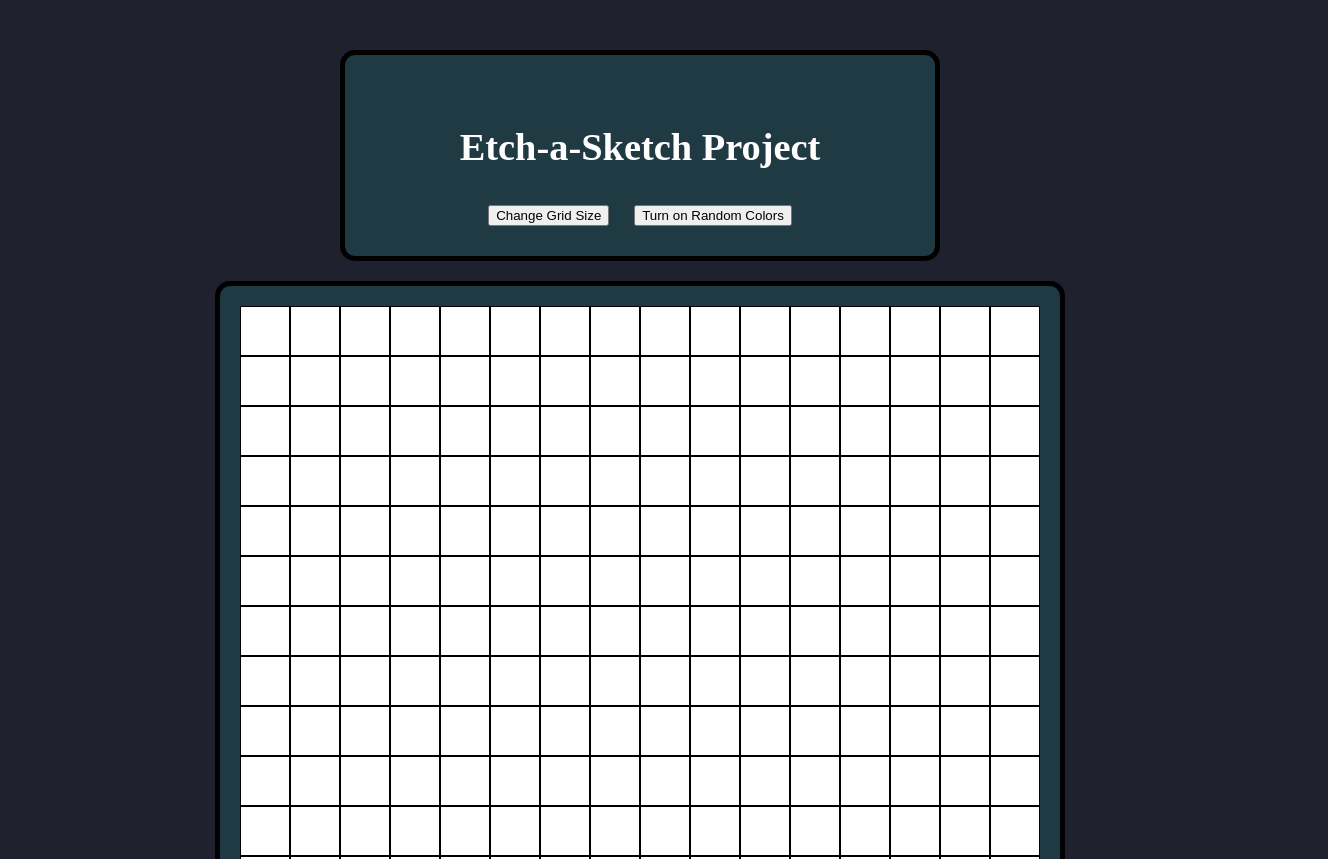
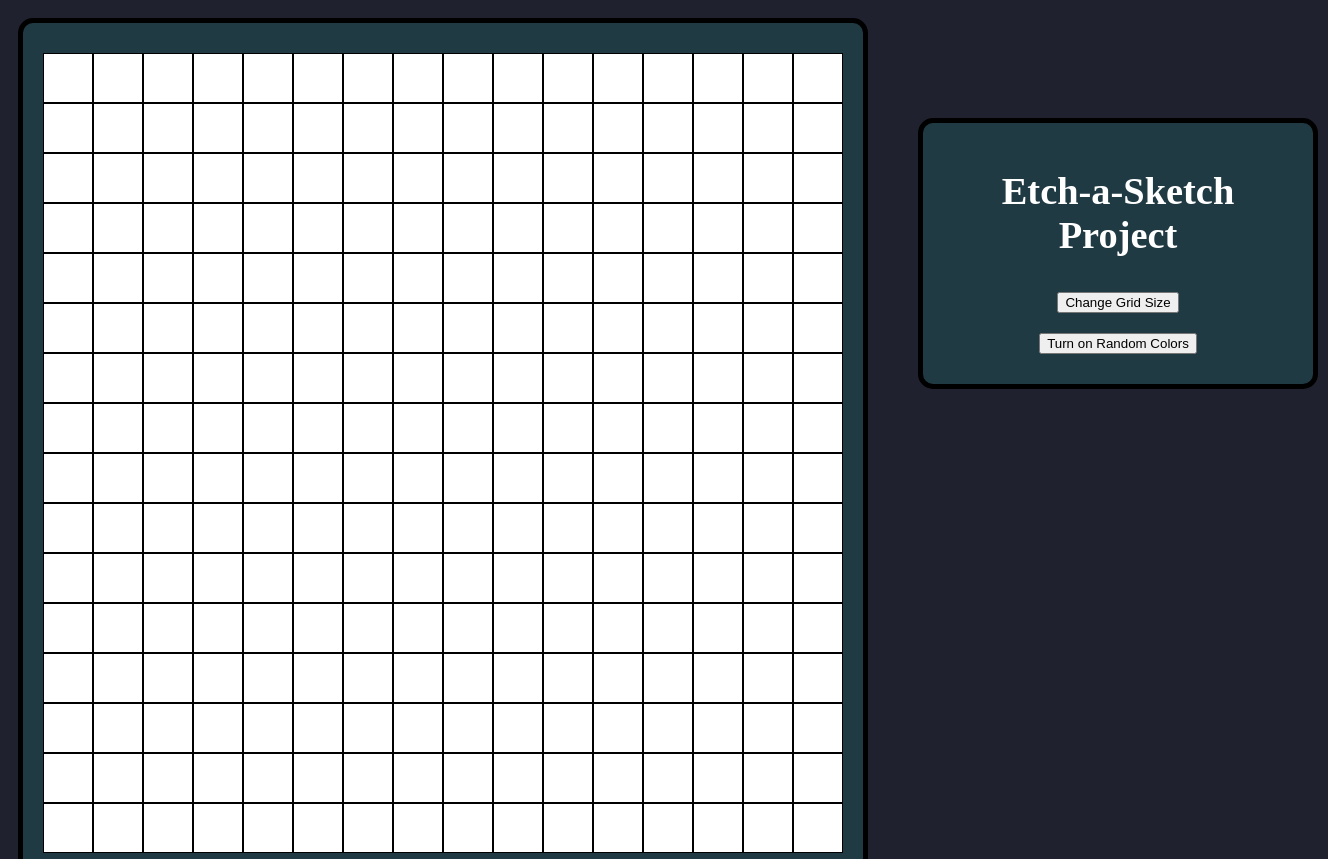
Before and after one commit to jachimaru/etch-a-sketch-project, a plain HTML site: page index.html in a window 1280 px wide. Shown: the top 859 px of the page, 1328 px wide, since content can reach past the window. Drawn offline with Linux system fonts and the light colour scheme.

Commit message:
fixed sizing issue

```diff
--- a/css/style.css
+++ b/css/style.css
@@ -17,20 +17,23 @@ body {
 main {
     justify-content: center;
     align-content: center;
-    margin-block: 20px;
     text-align: center;
     padding: 10px;
     inline-size: fit-content;
     margin-inline: auto; /* This centers the box */
+    display: grid;
+    grid-template-columns: auto auto;
+    column-gap: 50px;
 }
 
 h1 {
-    margin-block-start: 50px;
     color: white;
 }
 
 button {
     margin: 10px;
+    max-width: fit-content;
+    margin-inline: auto;
 }
 
 .border {
@@ -38,6 +41,7 @@ button {
     border-radius: 15px;
     padding: 20px;
     background-color: #203a44;
+    height: fit-content;
 }
 
 .title {
@@ -45,7 +49,10 @@ button {
     border-radius: 15px;
     padding: 20px;
     background-color: #203a44;
-    margin: 20px;
-    width: 600px;
+    margin-block-end: 600px;
+    margin-block-start: 100px;
+    width: 400px;
     margin-inline: auto;
+    display: grid;
+    grid-template-rows: auto auto auto;
 }
--- a/etch-a-sketch.js
+++ b/etch-a-sketch.js
@@ -1,11 +1,13 @@
 const container = document.querySelector("#container");
-const boxAttribute = "border: solid 1px black; background: white; height: 50px; width: 50px";
 let randomOn = false;
 let color = 'black';
 let gridAmount = 16
+const gridRoot = Math.sqrt(gridAmount)
 const gridAmountSquared = Math.pow(gridAmount, 2);
-const dimensions = gridAmount * 50;
-container.setAttribute("style", "display: flex; flex-wrap: wrap; margin-inline: auto; width:"+ dimensions + "px");
+const dimensions = 800;
+let boxSize = dimensions / gridAmount
+let boxAttribute = "border: solid 1px black; background: white; flex: 0 0 auto; width:"+ boxSize + "px; height:"+ boxSize + "px";
+container.setAttribute("style", "display: flex; flex-wrap: wrap; margin: 10px; margin-inline: auto; width:"+ dimensions + "px; height:"+ dimensions + "px"); //
 const btn = document.querySelector("#button");
 const randomButton = document.querySelector("#randomizer");
 randomButton.textContent = "Turn on Random Colors";
@@ -20,8 +22,10 @@ btn.addEventListener("click", () => {
         console.log(gridAmount)
     }
     let newBox = Math.pow(gridAmount, 2)
-    let newDimensions = gridAmount * 50;
-    container.setAttribute("style", "display: flex; flex-wrap: wrap; margin-inline: auto; width:"+ newDimensions + "px");
+    boxSize = dimensions / gridAmount
+    boxAttribute = "border: solid 1px black; background: white; flex: 0 0 auto; width:"+ boxSize + "px; height:"+ boxSize + "px";
+    // let newDimensions = gridAmount * 50;
+    // container.setAttribute("style", "display: flex; flex-wrap: wrap; margin-inline: auto; width:"+ newDimensions + "px; height:"+ newDimensions + "px");
     console.log(newBox)
     createBox(newBox)
 });
@@ -45,6 +49,8 @@ function chooseColor() {
 
 function createBox(num) {
     container.replaceChildren()
+    console.log(boxSize)
+    console.log(boxAttribute)
     for (let i = num; i > 0; i--) {
         const box = document.createElement("div");
         box.setAttribute("style", boxAttribute);
--- a/index.html
+++ b/index.html
@@ -10,14 +10,14 @@
 
             </header>
             <main>
+                <div class="border">
+                    <div id="container">
+                    </div>
+                </div>
                 <div class="title">
                     <h1>Etch-a-Sketch Project</h1>
                     <button id="button"></button>
                     <button id="randomizer"></button>
-                </div>
-                <div class="border">
-                    <div id="container">
-                    </div>
                 </div>
             </main>
             <footer>
```
